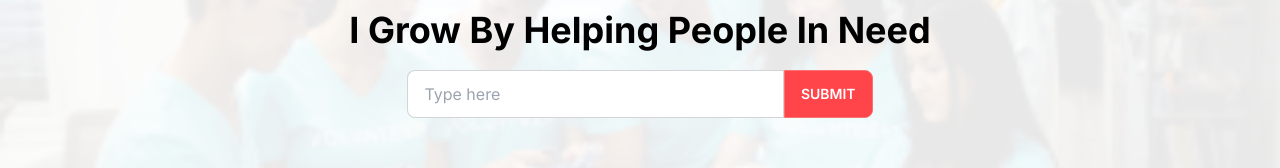
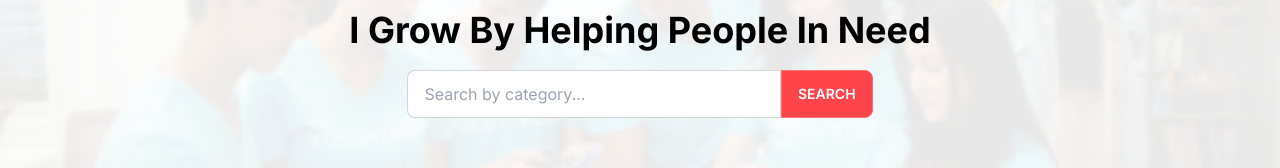
Before and after one commit to monjurBakthMazumder/Assignment-8, a React (Vite) app: page / in a window 1280 px wide. Shown: the part 249-417 px from the top of the page. Built offline with nearby package versions, Linux system fonts and the light colour scheme.

Commit message:
update donation page

```diff
--- a/src/Component/Header/Banner/Banner.jsx
+++ b/src/Component/Header/Banner/Banner.jsx
@@ -11,8 +11,8 @@ const Banner = ({handleSubmit, setIsSearch}) => {
 
 
                 <form onSubmit={handleSubmit} className="flex justify-center items-center px-[10%]">
-                    <input type="text" placeholder="Type here" className="input input-bordered w-full rounded-r-none" name='search'/>
-                    <input onClick={()=>setIsSearch(true)} type="submit" value="submit" className="btn btn-error bg-primary text-white rounded-l-none"/>
+                    <input type="text" placeholder="Search by category..." className="input input-bordered w-full rounded-r-none" name='search'/>
+                    <input onClick={()=>setIsSearch(true)} type="submit" value="Search" className="btn btn-error bg-primary text-white rounded-l-none"/>
                 </form>
 
 
--- a/src/Pages/Donation/Donation.jsx
+++ b/src/Pages/Donation/Donation.jsx
@@ -23,6 +23,10 @@ const Donation = () => {
         }
     },[allData])
     return (
+        <>
+            {
+                !donations?.length < 1
+                ?
                 <div className="px-5 md:px-[10%] mt-10 mb-20">
                     {
                         <div className="grid grid-cols-1 lg:grid-cols-2 gap-5">
@@ -50,6 +54,10 @@ const Donation = () => {
                         ""
                     }
                 </div>
+                :
+                <h1 className="flex justify-center items-center min-h-[80vh] text-2xl md:text-3xl lg:text-4xl font-bold">No data found</h1>
+            }
+        </>
     );
 };
 
```
Lines whose indentation alone changed are shown as unchanged.
